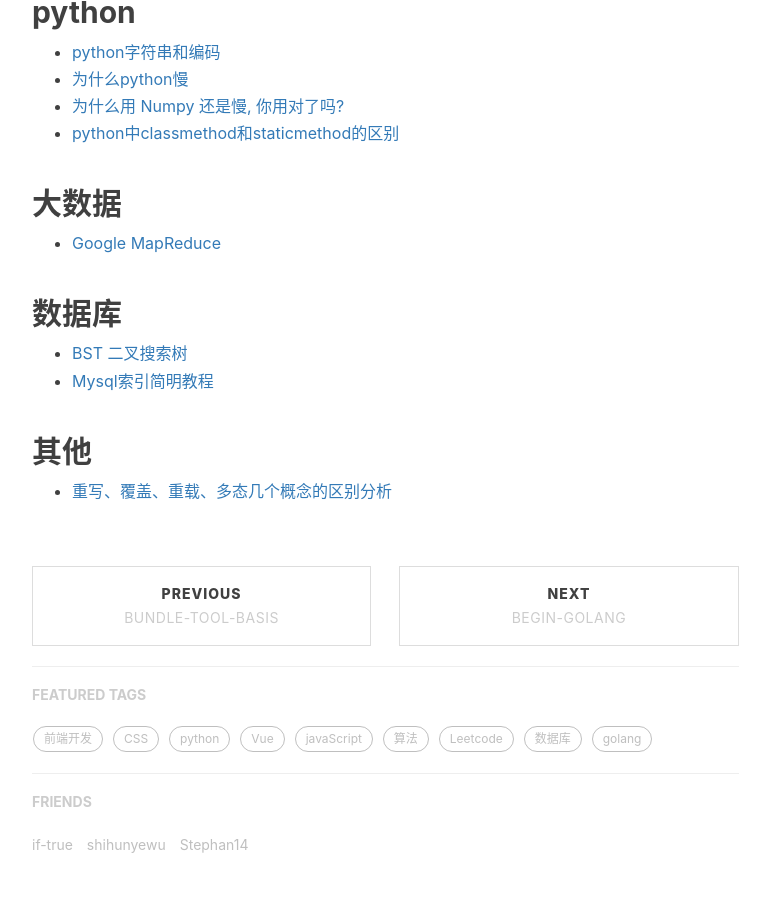
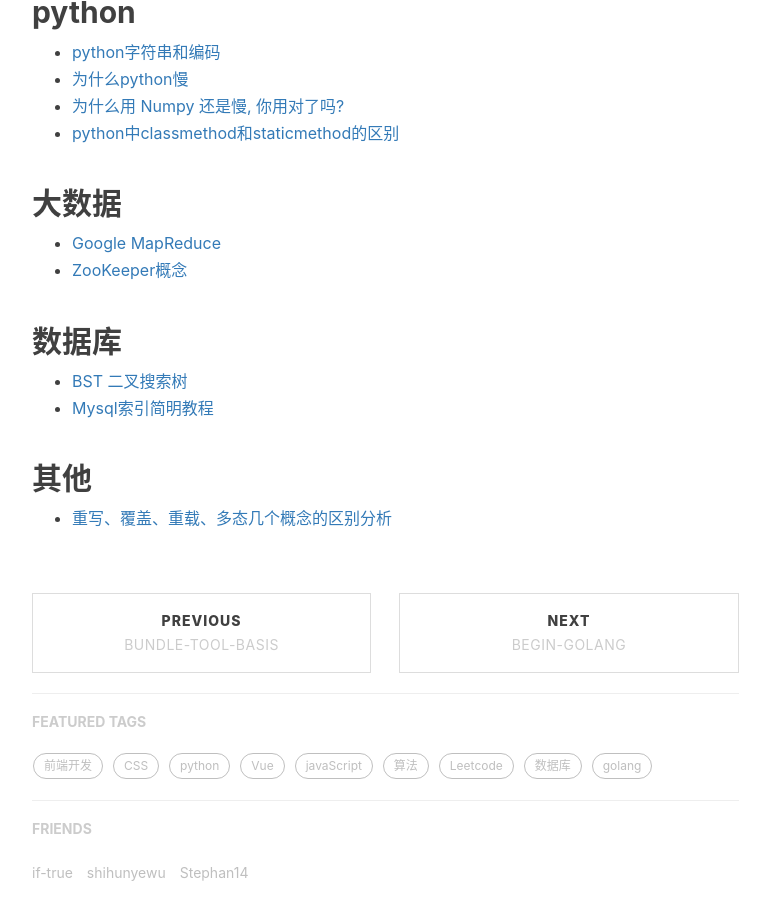
Before and after one commit to mickey0524/mickey0524.github.io, a Jekyll site: the page built from _posts/2017-10-20-superior-article.md, in a window 1280 px wide and 900 px high, scrolled down 2015 px. Shown: the whole window, without its empty margins (233-1003 px from the left). Built offline with Jekyll 4.4.1, drawn with Linux system fonts in a browser that asks for light colours; nearby versions of some CDN libraries; comment, search, counter and statistics services are not loaded.

Commit message:
feat(article): 增加ZooKeeper的概念简介

```diff
--- a/_posts/2017-10-20-superior-article.md
+++ b/_posts/2017-10-20-superior-article.md
@@ -70,6 +70,7 @@ tags:
 ## 大数据
 
 * [Google MapReduce](http://blog.bizcloudsoft.com/wp-content/uploads/Google-MapReduce%E4%B8%AD%E6%96%87%E7%89%88_1.0.pdf)
+* [ZooKeeper概念](https://juejin.im/post/5b970f1c5188255c865e00e7?utm_source=gold_browser_extension)
 
 ## 数据库
 
```
